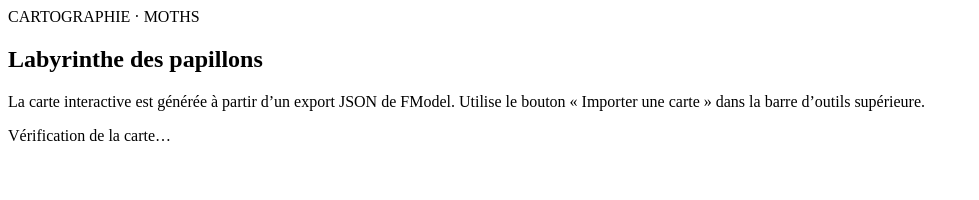
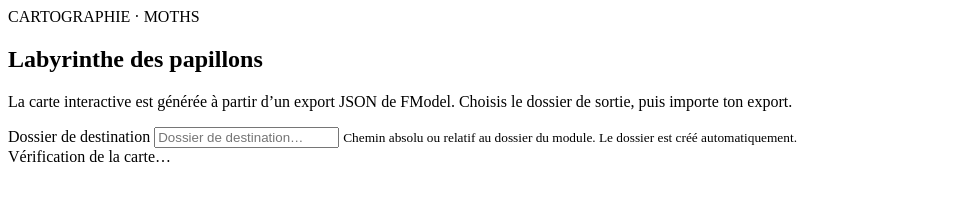
Before and after one commit to TerraShield/ETBManager, a plain HTML site: page ETB_Manager/modules/butterflies/ui/index.html in a window 1280 px wide. Shown: the whole page, without its empty margins (0-979 px from the left). Drawn offline with Linux system fonts and the light colour scheme.

Commit message:
Add output folder control

```diff
--- a/ETB_Manager/modules/butterflies/ui/index.html
+++ b/ETB_Manager/modules/butterflies/ui/index.html
@@ -1,6 +1,9 @@
 <div class="butterflies-module-intro panel-card">
   <div class="eyebrow">CARTOGRAPHIE · MOTHS</div><h2>Labyrinthe des papillons</h2>
-  <p>La carte interactive est générée à partir d’un export JSON de FModel. Utilise le bouton « Importer une carte » dans la barre d’outils supérieure.</p>
+  <p>La carte interactive est générée à partir d’un export JSON de FModel. Choisis le dossier de sortie, puis importe ton export.</p>
+  <label class="butterflies-output-label" for="butterfliesOutputDir">Dossier de destination</label>
+  <input id="butterfliesOutputDir" class="butterflies-output-input" type="text" spellcheck="false" placeholder="Dossier de destination…">
+  <small class="butterflies-output-help">Chemin absolu ou relatif au dossier du module. Le dossier est créé automatiquement.</small>
   <div class="butterflies-status" id="butterfliesStatus">Vérification de la carte…</div><div class="butterflies-error" id="butterfliesError" hidden></div>
 </div>
 <div class="butterflies-map-card" id="butterfliesMapCard" hidden>
```
